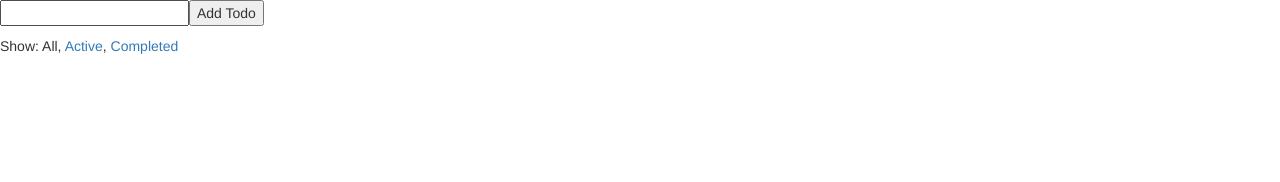
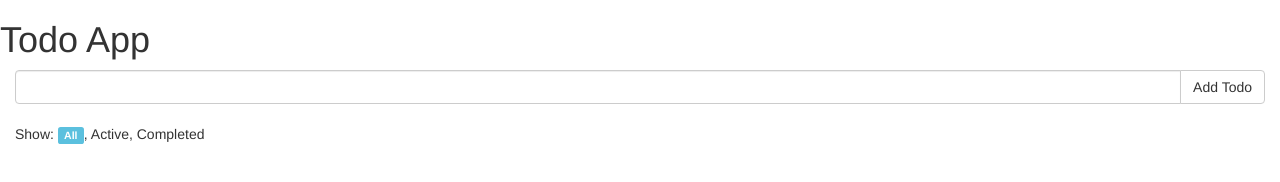
Before and after one commit to arpitgupta31/redux-todo, a React app: page / in a window 1280 px wide. Built offline with nearby package versions, Linux system fonts and the light colour scheme.

Commit message:
added style

```diff
--- a/src/js/components/Footer.js
+++ b/src/js/components/Footer.js
@@ -5,15 +5,14 @@ const Footer = () => (
   <p>
     Show:
     {' '}
-    <FilterLink filter="SHOW_ALL">
-      All
+    <FilterLink filter="SHOW_ALL" selector="All">
     </FilterLink>
     {', '}
-    <FilterLink filter="SHOW_ACTIVE">
+    <FilterLink filter="SHOW_ACTIVE" selector="Active" >
       Active
     </FilterLink>
     {', '}
-    <FilterLink filter="SHOW_COMPLETED">
+    <FilterLink filter="SHOW_COMPLETED" selector="Completed">
       Completed
     </FilterLink>
   </p>
--- a/src/js/components/Link.js
+++ b/src/js/components/Link.js
@@ -1,27 +1,19 @@
 import React from 'react'
 import PropTypes from 'prop-types'
 
-const Link = ({ active, children, onClick }) => {
+const Link = ({ active, selector, onClick }) => {
   if (active) {
-    return <span>{children}</span>
+    return <span className="label label-info">{selector}</span>
   }
 
   return (
-    <a
-      href="#"
-      onClick={e => {
-        e.preventDefault()
-        onClick()
-      }}
-    >
-      {children}
-    </a>
+    <span onClick={e => {onClick()}}>{selector}</span>
   );
 };
 
 Link.propTypes = {
   active: PropTypes.bool.isRequired,
-  children: PropTypes.node.isRequired,
+  selector: PropTypes.node.isRequired,
   onClick: PropTypes.func.isRequired
 };
 
--- a/src/js/components/Todo.js
+++ b/src/js/components/Todo.js
@@ -2,7 +2,7 @@ import React from 'react';
 import PropTypes from 'prop-types';
 
 const Todo = ({ onClick, completed, text }) => (
-  <li onClick={onClick} style={{textDecoration: completed ? 'line-through' : 'none'}}>{text}</li>
+  <li className="list-group-item" onClick={onClick} style={{textDecoration: completed ? 'line-through' : 'none'}}>{text}</li>
 );
 
 Todo.propTypes = {
--- a/src/js/components/TodoList.js
+++ b/src/js/components/TodoList.js
@@ -3,7 +3,7 @@ import PropTypes from 'prop-types';
 import Todo from './Todo';
 
 const TodoList = ({ todos, onTodoClick }) => (
-  <ul>
+  <ul className="list-group">
     {todos.map(todo => (
       <Todo key={todo.id} {...todo} onClick={() => onTodoClick(todo.id)} />
     ))}
--- a/src/js/containers/AddTodo.js
+++ b/src/js/containers/AddTodo.js
@@ -17,14 +17,18 @@ let AddTodo = ({ dispatch }) => {
           input.value = '';
         }}
       >
-        <input
+        <div className="input-group">
+          <input className="form-control"
             ref={node => {
               input = node
             }}
           />
-        <button type="submit">
+          <span className="input-group-btn">
+            <button className="btn btn-default" type="submit">
               Add Todo
             </button>
+          </span>
+        </div>
       </form>
     </div>
   );
```
Also changed, not shown: dist/index.html, 1 other file. Lines whose indentation alone changed are shown as unchanged.
